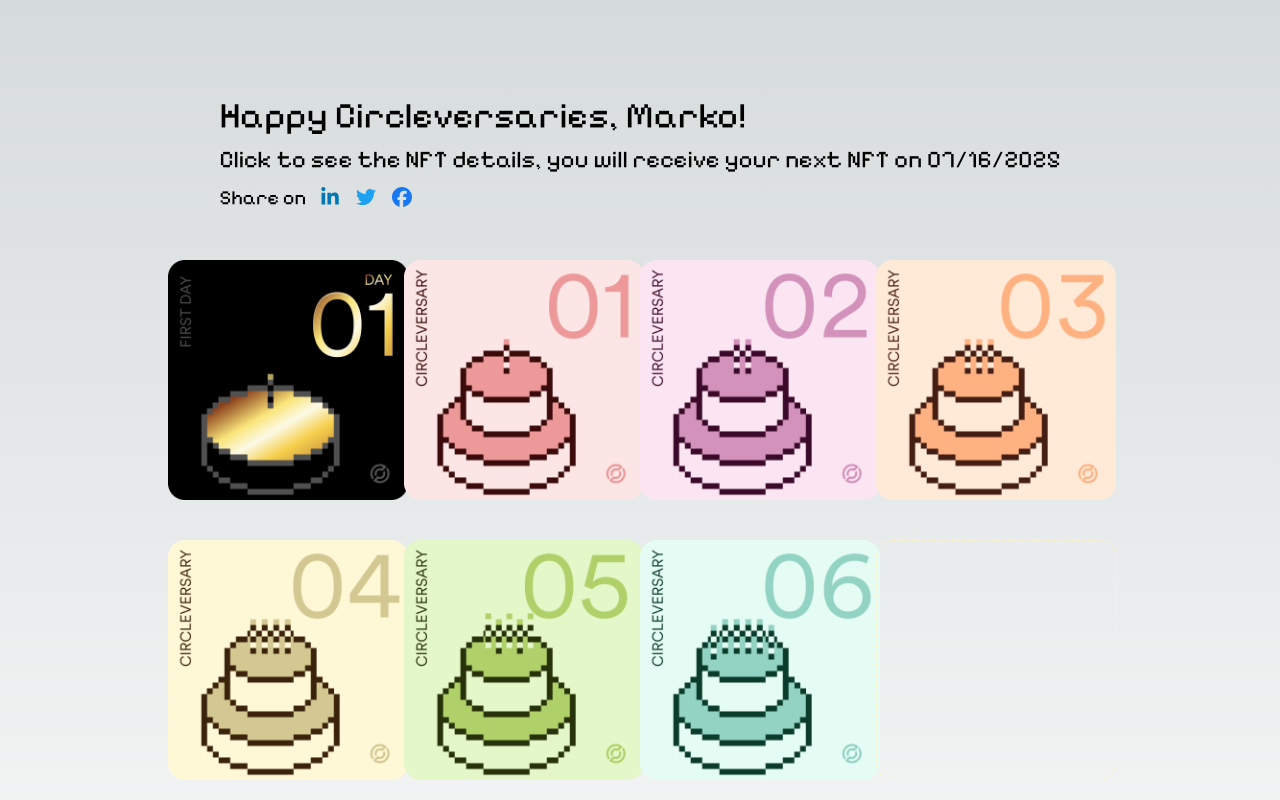
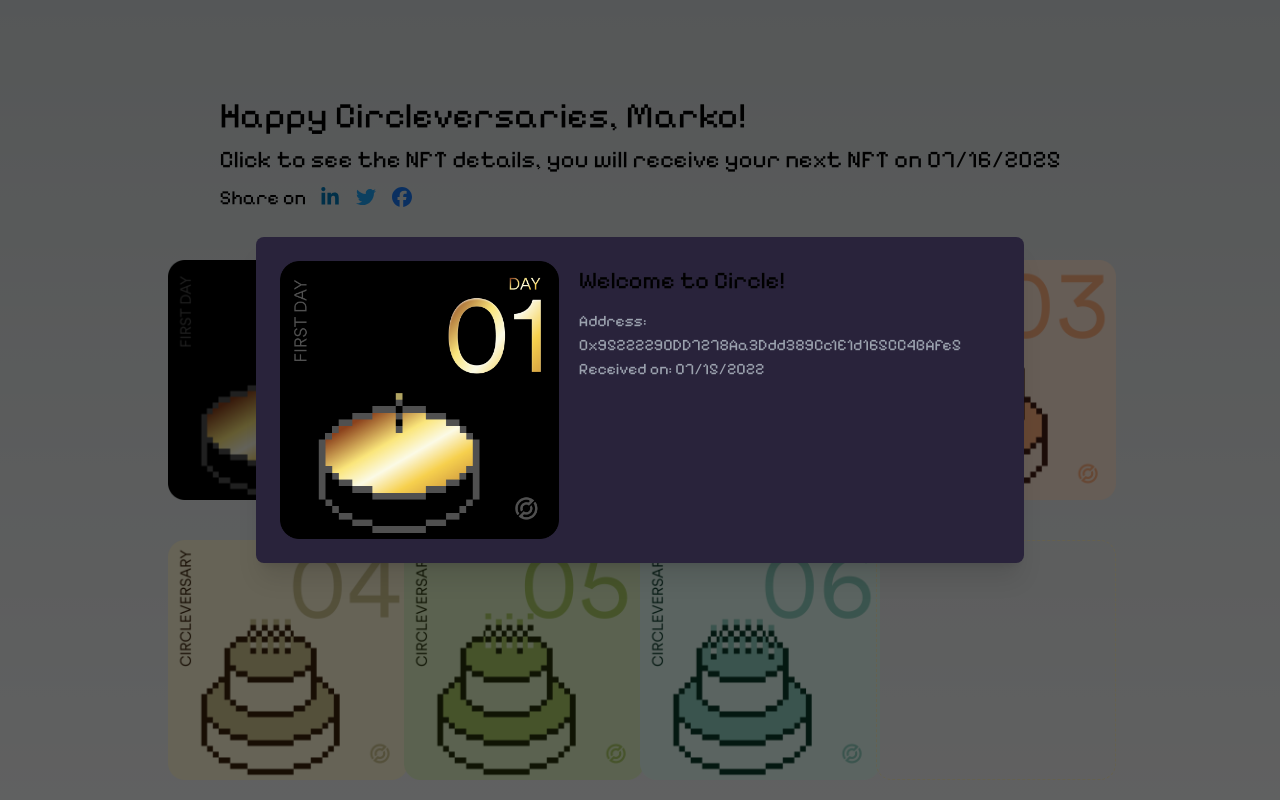
Before and after one commit to MarkoCenCircle/circle-employee-anniversary-nft, a Next.js app: page /users/1 in a window 1280 px wide. Both pictures are taken after a click on the picture 288 px from the left and 380 px from the top of the page. Shown: the top 800 px of the page. Built offline with nearby package versions, Linux system fonts and the light colour scheme.

Commit message:
feat: nft details modal

```diff
--- /dev/null
+++ b/components/NftDetailsModal.tsx
@@ -0,0 +1,58 @@
+import { Dialog, DialogBackdrop, DialogPanel, DialogTitle } from '@headlessui/react'
+import {Pixelify_Sans} from "next/font/google";
+import Image from "next/image";
+import {formatOrdinals} from "@/components/ordinals";
+
+interface Props {
+  open: boolean
+  onClose: () => void
+  tokenId?: number;
+}
+
+const pixelSans = Pixelify_Sans({ subsets: ['latin'] });
+
+export const NftDetailsModal: React.FC<Props> = ({ open, onClose, tokenId }) => {
+  if (tokenId === undefined) {
+    return null
+  }
+
+  const ordinals = formatOrdinals(tokenId)
+  const title = tokenId === 0 ? `Welcome to Circle!` : `Happy ${ordinals} Circleversary!`
+
+  return (
+    <Dialog open={open} onClose={onClose} className={`relative z-10 ${pixelSans.className}`}>
+      <DialogBackdrop
+        transition
+        className="fixed inset-0 bg-black bg-opacity-60 transition-opacity data-[closed]:opacity-0 data-[enter]:duration-300 data-[leave]:duration-200 data-[enter]:ease-out data-[leave]:ease-in"
+      />
+
+      <div className="fixed inset-0 z-10 w-screen overflow-y-auto">
+        <div className="flex min-h-full items-center justify-center p-4 text-center">
+          <DialogPanel
+            transition
+            className="min-h-full relative transform overflow-hidden rounded-lg bg-[#29233b] px-4 pb-4 pt-5 text-left shadow-xl transition-all data-[closed]:translate-y-4 data-[closed]:opacity-0 data-[enter]:duration-300 data-[leave]:duration-200 data-[enter]:ease-out data-[leave]:ease-in sm:my-8 sm:w-full sm:max-w-3xl sm:p-6 data-[closed]:sm:translate-y-0 data-[closed]:sm:scale-95"
+          >
+            <div className="flex gap-5 flex-col md:flex-row">
+              <div>
+                <Image
+                  className='mx-auto'
+                  src={`/nft-pics/${tokenId}.png`} width={300} height={300} alt={title}/>
+              </div>
+              <div className="mt-2 flex flex-col gap-4">
+                <DialogTitle as="h3" className="text-2xl leading-6">{title}</DialogTitle>
+                <div>
+                  <p className="text-gray-400 break-words">
+                    Address: 0x95222290DD7278Aa3Ddd389Cc1E1d165CC4BAfe5
+                  </p>
+                  <p className="text-gray-400">
+                    Received on: 07/15/2022
+                  </p>
+                </div>
+              </div>
+            </div>
+          </DialogPanel>
+        </div>
+      </div>
+    </Dialog>
+  )
+}
--- /dev/null
+++ b/components/ordinals.ts
@@ -0,0 +1,14 @@
+const pr = new Intl.PluralRules("en-US", { type: "ordinal" });
+
+const suffixes = new Map([
+  ["one", "st"],
+  ["two", "nd"],
+  ["few", "rd"],
+  ["other", "th"],
+]);
+
+export const formatOrdinals = (n: number): string => {
+  const rule = pr.select(n);
+  const suffix = suffixes.get(rule);
+  return `${n}${suffix}`;
+};
--- a/package.json
+++ b/package.json
@@ -25,7 +25,8 @@
     "yup": "^1.4.0",
     "@fortawesome/fontawesome-svg-core": "^6.6.0",
     "@fortawesome/free-brands-svg-icons": "^6.6.0",
-    "@fortawesome/react-fontawesome": "^0.2.2"
+    "@fortawesome/react-fontawesome": "^0.2.2",
+    "@headlessui/react": "^2.1.2"
   },
   "devDependencies": {
     "@types/node": "^20",
--- a/pages/users/[id].tsx
+++ b/pages/users/[id].tsx
@@ -4,6 +4,8 @@
 import Link from "next/link";
 import {NextSeo, NextSeoProps} from "next-seo";
 import {useRouter} from "next/router";
+import {NftDetailsModal} from "@/components/NftDetailsModal";
+import {useCallback, useState} from "react";
 
 const User = () => {
   const router = useRouter()
@@ -11,6 +13,18 @@
   const twitterUrl = `https://twitter.com/intent/tweet?url=${encodeURI(url)}`
   const facebookUrl = `https://www.facebook.com/sharer/sharer.php?u=${encodeURI(url)}`
   const linkedInUrl = `http://www.linkedin.com/shareArticle?mini=true&url=${encodeURI(url)}`
+
+  const [modalOpen, setModalOpen] = useState(false)
+  const [tokenId, setTokenId] = useState<number | undefined>()
+
+  const onModalClose = useCallback(() => {
+    setModalOpen(false)
+  }, [])
+
+  const onImageClick = useCallback((value: number) => {
+    setTokenId(value)
+    setModalOpen(true)
+  }, [])
 
   const seoProps: NextSeoProps = {
     title: 'Check my Circle anniversary NFTs!',
@@ -66,13 +80,20 @@
           {
             ([0, 1, 2, 3, 4, 5, 6, 7, 8, 9, 10]).map((value) => {
               return <div className='mb-10 w-36 h-36 md:w-52 md:h-52 xl:w-60 xl:h-60 relative mx-auto' key={value}>
-                {value <=6 ? <Image className='hover:scale-105 transition-transform cursor-pointer ' src={`/nft-pics/${value}.png`} fill alt={`Happy ${value} Circleversary!`} /> : <div className='w-full h-full border rounded-2xl border-amber-100 border-dashed'></div>}
+                {value <=6 ?
+                  <Image
+                    onClick={() => onImageClick(value)}
+                    className='hover:scale-105 transition-transform cursor-pointer'
+                    src={`/nft-pics/${value}.png`} fill alt={`Happy ${value} Circleversary!`}
+                  />
+                  : <div className='w-full h-full border rounded-2xl border-amber-100 border-dashed'></div>}
               </div>
             })
           }
         </div>
       </div>
     </div>
+    <NftDetailsModal open={modalOpen} onClose={onModalClose} tokenId={tokenId} />
   </>
 }
 
```
Also changed, not shown: 1 other file (tests, documents, lock files or other folders).
